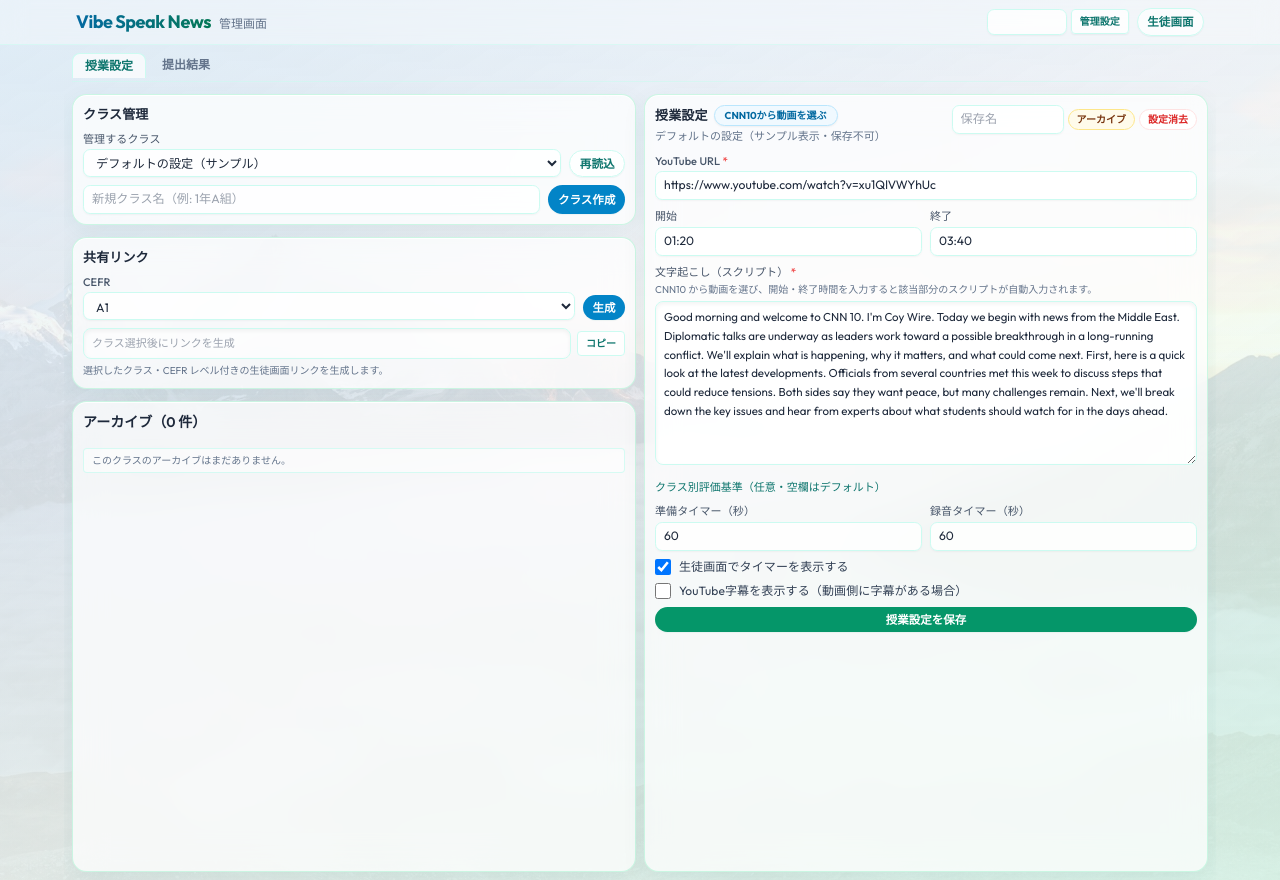
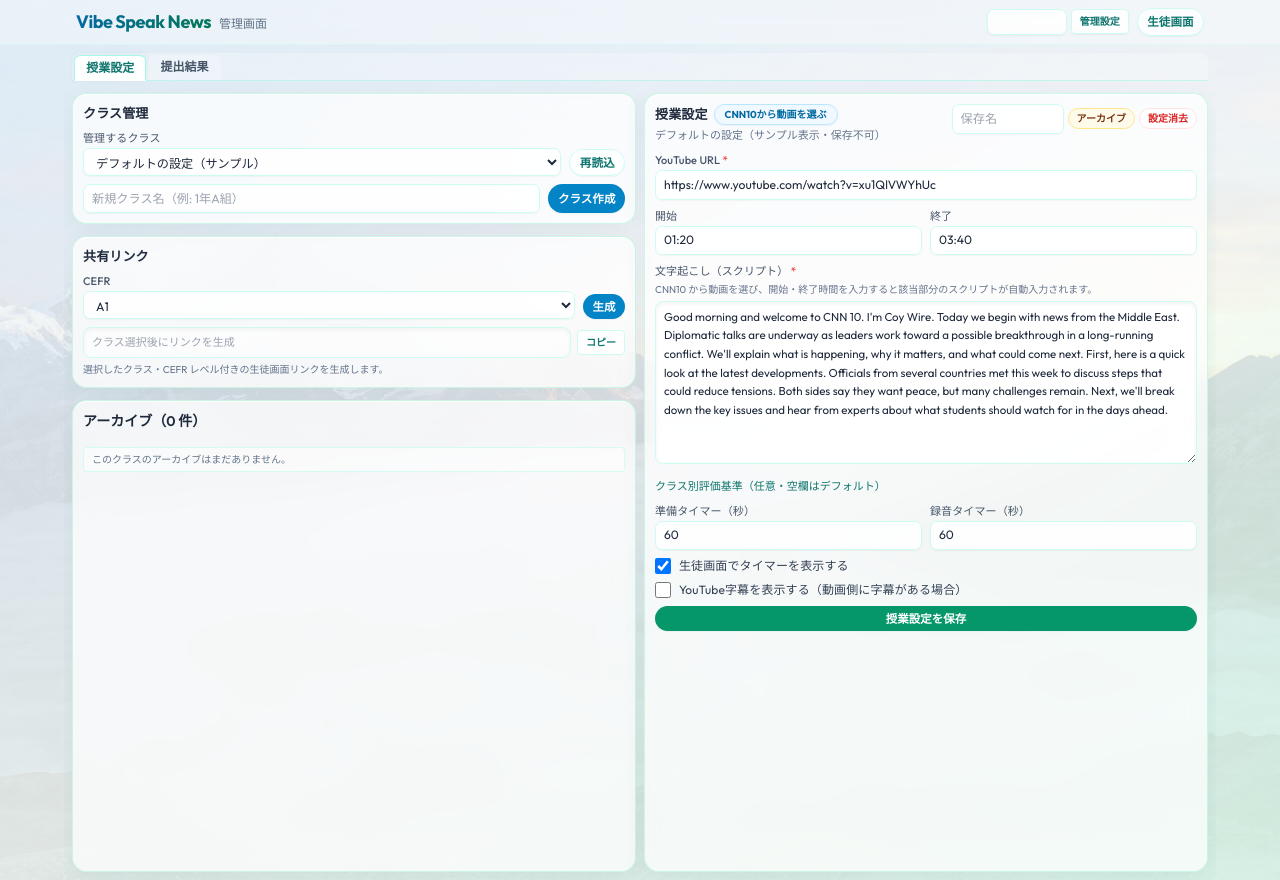
Before and after one commit to Seiichi1868/vibe-speak-news, a Flask app: page /admin/ in a window 1280 px wide. Run offline with Flask 3, Linux system fonts and the light colour scheme; some libraries are stand-ins or nearby versions.

Commit message:
UI調整: 生徒レベル表示・管理タブ・評価基準の見やすさ改善
生徒画面のレベル欄を中央揃え・コンパクト化し、管理画面ではデフォルト評価基準を明示表示、タブの視認性を向上。

Co-authored-by: Cursor <cursoragent@cursor.com>

```diff
--- a/static/js/admin.js
+++ b/static/js/admin.js
@@ -1315,13 +1315,8 @@
       const tab = btn.dataset.tab;
       document.querySelectorAll(".tab-btn").forEach((b) => {
         const active = b === btn;
-        b.classList.toggle("bg-white/70", active);
-        b.classList.toggle("border", active);
-        b.classList.toggle("border-teal-100", active);
-        b.classList.toggle("border-b-0", active);
-        b.classList.toggle("-mb-px", active);
-        b.classList.toggle("text-teal-700", active);
-        b.classList.toggle("text-slate-500", !active);
+        b.classList.toggle("tab-btn--active", active);
+        b.classList.toggle("tab-btn--inactive", !active);
       });
       if (tabLesson) tabLesson.classList.toggle("hidden", tab !== "lesson");
       if (tabResults) tabResults.classList.toggle("hidden", tab !== "results");
--- a/templates/admin.html
+++ b/templates/admin.html
@@ -30,6 +30,48 @@
   }
   .admin-page label {
     letter-spacing: 0.01em;
+  }
+  .admin-page .tab-bar {
+    gap: 0.125rem;
+    padding: 0.125rem 0.125rem 0;
+    border-bottom: 1px solid rgba(153, 246, 228, 0.55);
+    background: rgba(255, 255, 255, 0.28);
+    border-radius: 0.5rem 0.5rem 0 0;
+  }
+  .admin-page .tab-btn {
+    border-radius: 0.4rem 0.4rem 0 0;
+    padding: 0.28rem 0.7rem;
+    font-size: 0.75rem;
+    font-weight: 600;
+    line-height: 1.2;
+    transition: color 0.15s, background 0.15s, border-color 0.15s, box-shadow 0.15s;
+  }
+  .admin-page .tab-btn--active {
+    color: rgb(15 118 110);
+    background: rgba(255, 255, 255, 0.95);
+    border: 1px solid rgba(153, 246, 228, 0.85);
+    border-bottom-color: rgba(255, 255, 255, 0.95);
+    margin-bottom: -1px;
+    box-shadow: 0 -1px 6px rgba(15, 118, 110, 0.07);
+  }
+  .admin-page .tab-btn--inactive {
+    color: rgb(71 85 105);
+    background: rgba(255, 255, 255, 0.22);
+    border: 1px solid transparent;
+  }
+  .admin-page .tab-btn--inactive:hover {
+    color: rgb(15 118 110);
+    background: rgba(255, 255, 255, 0.55);
+    border-color: rgba(153, 246, 228, 0.45);
+  }
+  .admin-page .criteria-default {
+    font-size: 0.625rem;
+    line-height: 1.35;
+    color: rgb(100 116 139);
+  }
+  .admin-page .criteria-override {
+    min-height: 1.35rem;
+    resize: vertical;
   }
 </style>
 {% endblock %}
@@ -140,13 +182,11 @@
 
   <main class="mx-auto grid w-full max-w-6xl flex-1 min-h-0 grid-cols-1 grid-rows-[auto_1fr] gap-2 overflow-y-auto p-2 lg:grid-cols-2 lg:gap-2 lg:overflow-hidden">
     <!-- タブ切り替え -->
-    <div class="col-span-full mb-1 flex shrink-0 gap-1 border-b border-teal-100/60 pb-1">
-      <button type="button" data-tab="lesson"
-        class="tab-btn rounded-t-lg px-3 py-1 text-xs font-semibold text-teal-700 bg-white/70 border border-teal-100 border-b-0 -mb-px">
+    <div class="tab-bar col-span-full mb-1 flex shrink-0">
+      <button type="button" data-tab="lesson" class="tab-btn tab-btn--active">
         授業設定
       </button>
-      <button type="button" data-tab="results"
-        class="tab-btn rounded-t-lg px-3 py-1 text-xs font-semibold text-slate-500 hover:text-teal-700">
+      <button type="button" data-tab="results" class="tab-btn tab-btn--inactive">
         提出結果
       </button>
     </div>
@@ -282,13 +322,17 @@
 
         <details class="compact-details shrink-0">
           <summary class="text-[11px] font-medium text-teal-700">クラス別評価基準（任意・空欄はデフォルト）</summary>
-          <div class="mt-2 space-y-2">
+          <div class="mt-1.5 space-y-1">
             {% for lv in cefr_levels %}
-            <div>
-              <label class="mb-0.5 block text-[10px] font-medium text-slate-600">{{ lv }}</label>
-              <textarea id="class-criteria-{{ lv }}" rows="2"
-                class="w-full resize-none rounded-lg border border-teal-100 bg-white/80 px-2 py-1 text-[11px] text-slate-800"
-                placeholder="空欄の場合はデフォルト評価基準を使用">{{ (current.evaluation_criteria or {}).get(lv, '') }}</textarea>
+            <div class="rounded-md border border-teal-50/90 bg-white/45 px-1.5 py-1">
+              <div class="mb-0.5 flex items-center gap-1.5">
+                <span class="text-[10px] font-semibold text-teal-800">{{ lv }}</span>
+                <span class="text-[9px] text-slate-400">空欄＝デフォルト</span>
+              </div>
+              <p class="criteria-default mb-0.5">{{ default_criteria[lv] }}</p>
+              <textarea id="class-criteria-{{ lv }}" rows="1"
+                class="criteria-override w-full rounded border border-teal-100/80 bg-white/90 px-1.5 py-0.5 text-[10px] text-slate-800 placeholder:text-slate-400"
+                placeholder="上書きする場合のみ入力">{{ (current.evaluation_criteria or {}).get(lv, '') }}</textarea>
             </div>
             {% endfor %}
           </div>
--- a/templates/index.html
+++ b/templates/index.html
@@ -171,9 +171,9 @@
           <p class="text-[10px] font-medium uppercase tracking-wide text-slate-500">録音</p>
           <p id="record-timer" class="text-lg font-bold tabular-nums leading-tight text-emerald-600">01:00</p>
         </div>
-        <div class="glass-inset rounded-lg px-1.5 py-1">
+        <div class="glass-inset flex flex-col items-center justify-center rounded-lg px-1 py-0.5 text-center leading-none">
           <p class="text-[10px] font-medium text-slate-500">レベル</p>
-          <p id="level-display" class="mt-0.5 text-sm font-semibold text-slate-800">{{ initial_level }}</p>
+          <p id="level-display" class="text-sm font-semibold text-slate-800">{{ initial_level }}</p>
           <input type="hidden" id="level-select" value="{{ initial_level }}">
         </div>
         <div class="flex flex-col justify-center gap-0.5">
```
